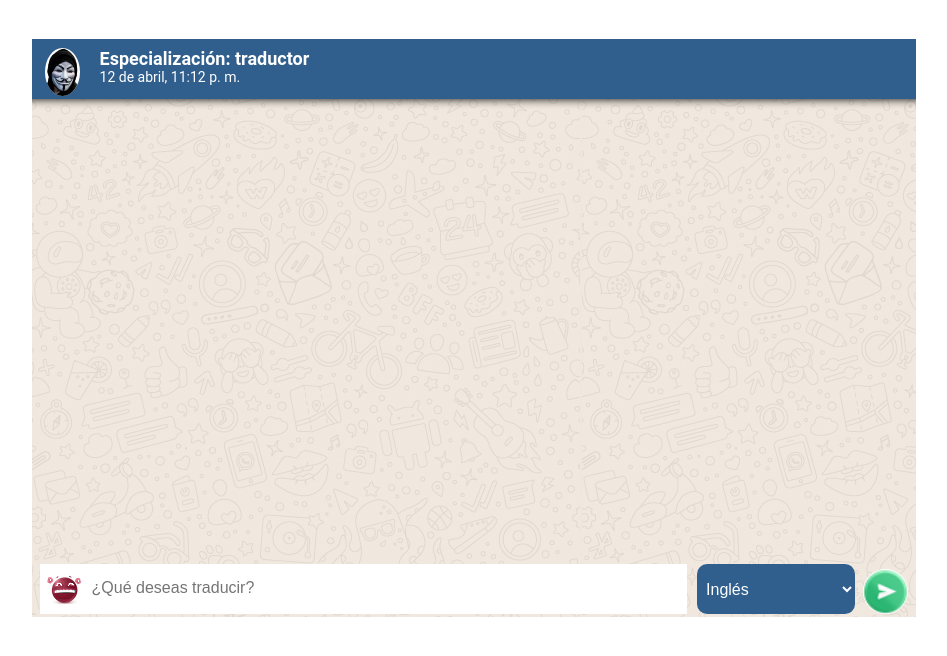
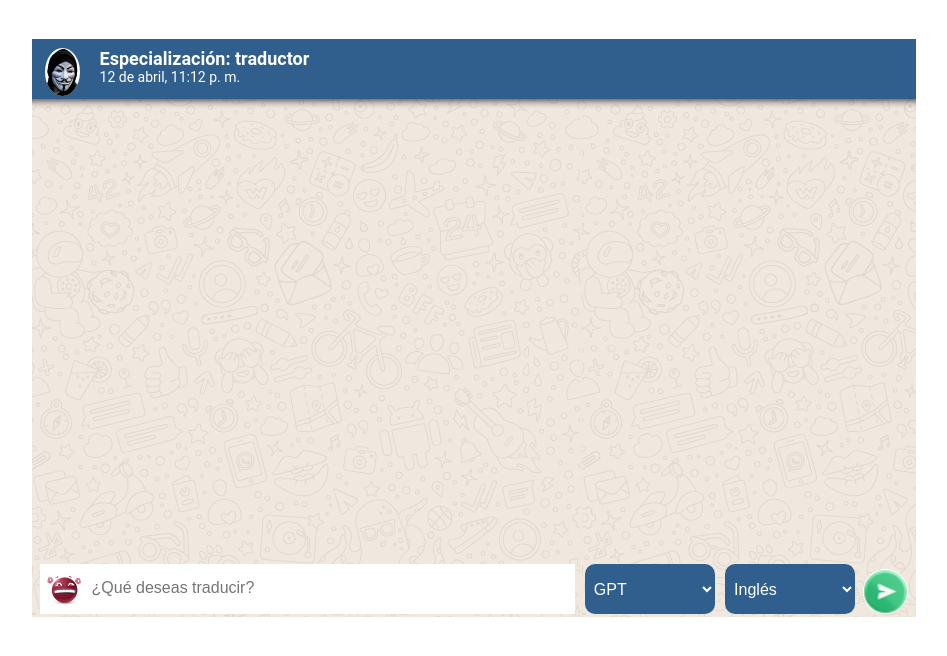
Before and after one commit to Ing-Erick-Mtz-Electronico/front_traductor_eds, a plain HTML site: page index.html in a window 1280 px wide. Shown: the whole page, without its empty margins (166-1113 px from the left). Drawn offline with Linux system fonts and the light colour scheme.

Commit message:
feat: add selected model AI

```diff
--- a/assets/css/estilos.css
+++ b/assets/css/estilos.css
@@ -111,6 +111,19 @@ body {
   border-radius: 10px;
 }
 
+.combo-modelo {
+  background-color: #305f8e;
+  color: #fff;
+  height: 50px;
+  border: 0;
+  flex: 1;
+  font-size: 16px;
+  margin-left: 10px;
+  padding: 5px;
+  min-width: 50px;
+  border-radius: 10px;
+}
+
 .traductor-frm .aceptar {
   border-radius: 50%;
   background-color: #ffff;
--- a/assets/js/principal.js
+++ b/assets/js/principal.js
@@ -3,6 +3,7 @@ const areaTrabajo = document.getElementById("spn-cuerp");
 const btnEnviar = document.getElementById("img-enviar");
 const subtitulo = document.getElementById("spn-subtitle");
 const idiomaDestino = document.getElementById("cmb-idioma");
+const modelo = document.getElementById("cmd-modelo");
 
 
 const marco = document.querySelector(".traductor-contenedor");
--- a/assets/js/traducir.js
+++ b/assets/js/traducir.js
@@ -6,7 +6,7 @@ const enviarInformacion = async () => {
     return false;
   }
 
-  mensajeSubtitulo(subtitulo, "Enviando...", 2000);
+  mensajeSubtitulo(subtitulo, "Enviando...", 0);
 
   const imgEntregado =
     "<img src='../assets/img/entregado.png' alt='imagen de chulito' />";
@@ -33,6 +33,7 @@ const enviarInformacion = async () => {
         codUsuarioPeticion: codeUsuario,
         idiomaPeticion: idiomaDestino.value,
         textoPeticion: textoTraducir,
+        modeloPeticion: modelo.value
       }),
     });
 
--- a/index.html
+++ b/index.html
@@ -45,6 +45,10 @@
             autocomplete="off"
             autofocus
           />
+          <select class="combo-modelo" id="cmd-modelo">
+            <option value="gpt">GPT</option>
+            <option value="deepseek">DEEPSEEK</option>
+          </select>
           <select id="cmb-idioma" class="combo-idioma">
             <option value="ingles">Inglés</option>
             <option value="español">Español</option>
```
